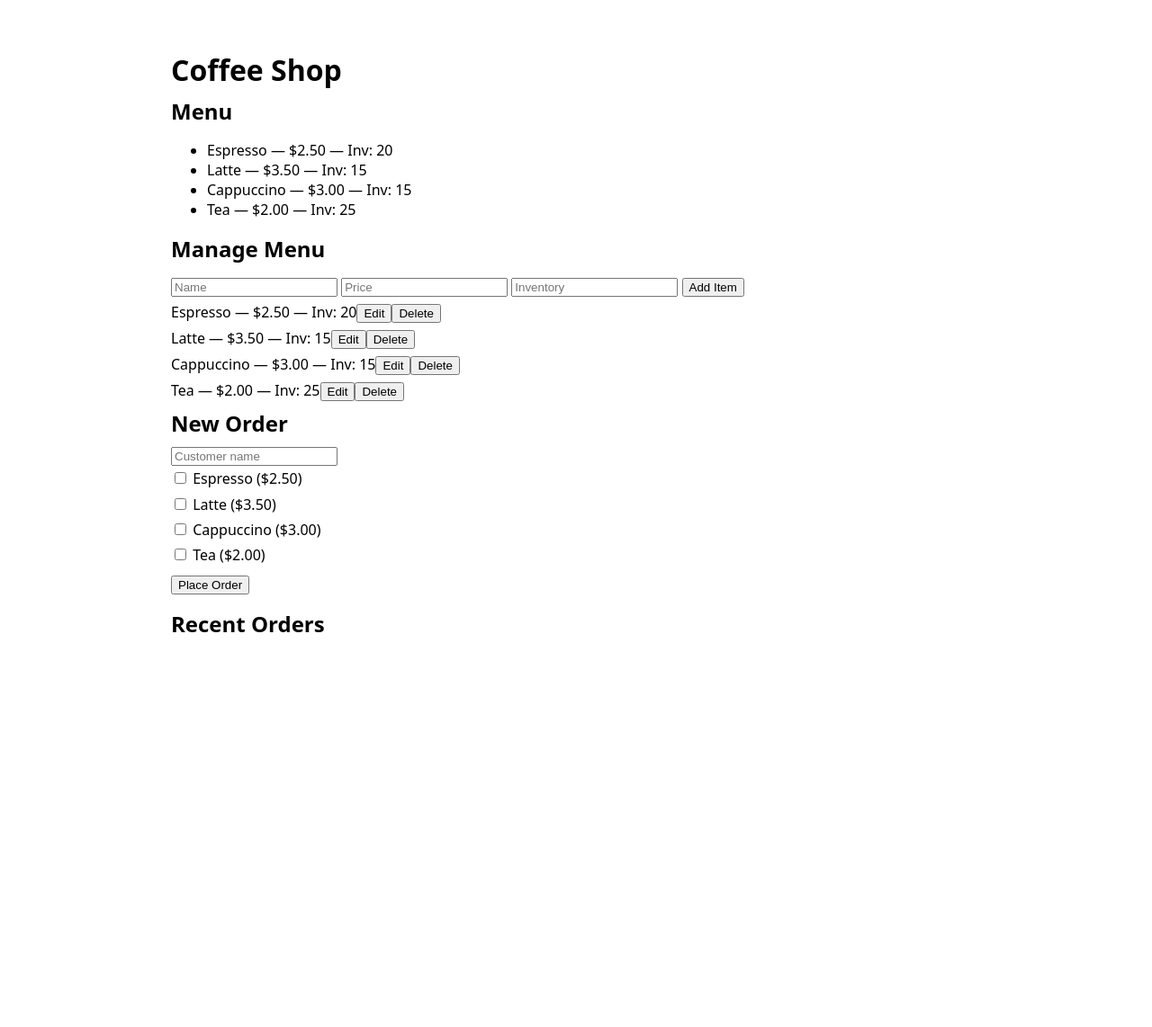
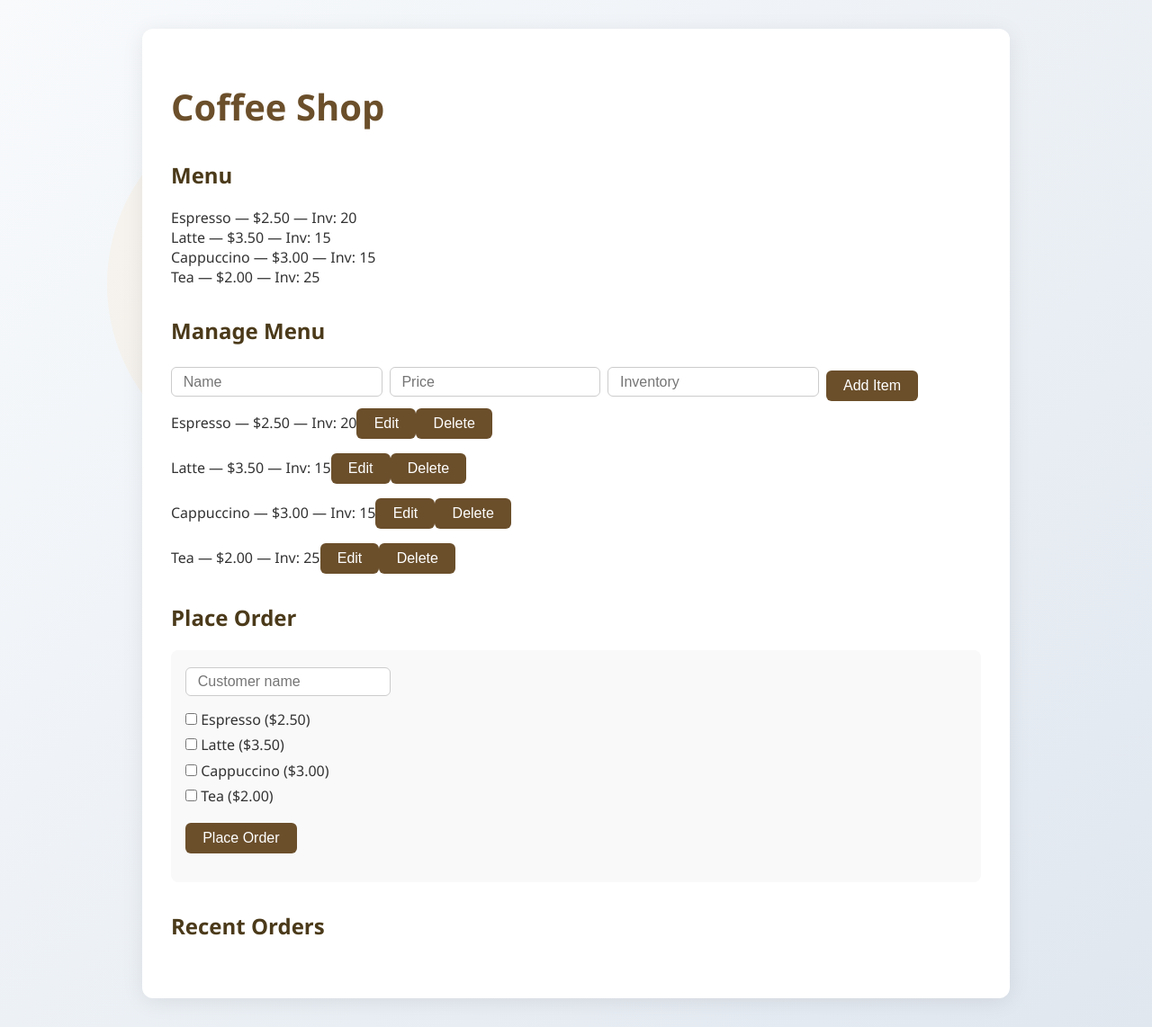
Before and after one commit to johfleming93/misc, a Flask app: page / in a window 1280 px wide. Shown: the whole page at 90% size. Before the commit the page ends 703 px from the top, so only its background shows below. Run offline with Flask 2, Linux system fonts and the light colour scheme; data comes from the database, SQL or seed files in the repository; data that the repository does not hold is empty; parts of the project's set-up code (start-up, migrations or seed data) failed here and were passed over.

Commit message:
improved UI design and backend system

```diff
--- a/coffee-shop/app.py
+++ b/coffee-shop/app.py
@@ -135,6 +135,7 @@ def api_menu_item(item_id):
         return jsonify({'status': 'deleted'})
 
 
+
 @app.route('/api/orders', methods=['GET', 'POST'])
 def api_orders():
     db = get_db()
@@ -149,7 +150,6 @@ def api_orders():
             return jsonify({'status': 'ok', 'total': total}), 201
 
         counts = Counter(items)
-        # fetch pricing and inventory for requested items
         keys = list(counts.keys())
         placeholders = ','.join('?' * len(keys))
         cur = db.execute(f'SELECT id, name, price, inventory FROM menu_items WHERE id IN ({placeholders})', keys)
@@ -158,7 +158,6 @@ def api_orders():
         inventory = {row['id']: row['inventory'] for row in rows}
         names = {row['id']: row['name'] for row in rows}
 
-        # check inventory availability
         insufficient = []
         for item_id, qty in counts.items():
             inv = inventory.get(item_id)
@@ -169,7 +168,6 @@ def api_orders():
         if insufficient:
             return jsonify({'error': 'insufficient_inventory', 'details': insufficient}), 400
 
-        # compute total and decrement inventory
         total = 0.0
         for item_id, qty in counts.items():
             total += prices.get(item_id, 0) * qty
@@ -182,7 +180,16 @@ def api_orders():
         rows = db.execute('SELECT id, customer_name, items, total, created_at FROM orders ORDER BY created_at DESC').fetchall()
         return jsonify([dict(r) for r in rows])
 
+# Inventory alert endpoint
+@app.route('/api/inventory-alert', methods=['GET'])
+def inventory_alert():
+    db = get_db()
+    threshold = int(request.args.get('threshold', 5))
+    rows = db.execute('SELECT id, name, inventory FROM menu_items WHERE inventory <= ?', (threshold,)).fetchall()
+    return jsonify([dict(r) for r in rows])
+
 
 if __name__ == '__main__':
-    init_db()
+    with app.app_context():
+        init_db()
     app.run(debug=True, port=5000)
--- /dev/null
+++ b/coffee-shop/static/bg.css
@@ -0,0 +1,40 @@
+body {
+  min-height: 100vh;
+  position: relative;
+  overflow-x: hidden;
+}
+.bg-animated {
+  position: fixed;
+  top: 0; left: 0; width: 100vw; height: 100vh;
+  z-index: 0;
+  pointer-events: none;
+}
+.bg-animated .circle {
+  position: absolute;
+  border-radius: 50%;
+  opacity: 0.18;
+  animation: move 12s infinite linear;
+}
+.bg-animated .circle1 {
+  width: 400px; height: 400px;
+  background: #ffe4b5;
+  left: 10vw; top: 10vh;
+  animation-delay: 0s;
+}
+.bg-animated .circle2 {
+  width: 300px; height: 300px;
+  background: #b3e5fc;
+  left: 60vw; top: 20vh;
+  animation-delay: 2s;
+}
+.bg-animated .circle3 {
+  width: 250px; height: 250px;
+  background: #c8e6c9;
+  left: 30vw; top: 60vh;
+  animation-delay: 4s;
+}
+@keyframes move {
+  0% { transform: translateY(0) scale(1); }
+  50% { transform: translateY(40px) scale(1.05); }
+  100% { transform: translateY(0) scale(1); }
+}
--- /dev/null
+++ b/coffee-shop/static/style.css
@@ -0,0 +1,61 @@
+body {
+  font-family: 'Segoe UI', Arial, sans-serif;
+  background: linear-gradient(135deg, #f8fafc 0%, #e0e7ef 100%);
+  color: #333;
+  margin: 0;
+  padding: 0;
+}
+.container {
+  max-width: 900px;
+  margin: 2rem auto;
+  background: #fff;
+  border-radius: 12px;
+  box-shadow: 0 4px 24px rgba(0,0,0,0.08);
+  padding: 2rem;
+}
+h1 {
+  color: #6b4f2b;
+  font-size: 2.5rem;
+  margin-bottom: 1rem;
+}
+h2 {
+  color: #4b3a1a;
+  margin-top: 2rem;
+}
+button {
+  background: #6b4f2b;
+  color: #fff;
+  border: none;
+  border-radius: 6px;
+  padding: 0.5rem 1.2rem;
+  font-size: 1rem;
+  cursor: pointer;
+  margin-top: 0.5rem;
+  transition: background 0.2s;
+}
+button:hover {
+  background: #8c6a3b;
+}
+input, select {
+  border: 1px solid #ccc;
+  border-radius: 6px;
+  padding: 0.4rem 0.8rem;
+  margin: 0.2rem 0;
+  font-size: 1rem;
+}
+label {
+  display: inline-block;
+  margin: 0.2rem 0;
+}
+section {
+  margin-bottom: 2rem;
+}
+#menu-admin div {
+  margin-bottom: 0.5rem;
+}
+#orders li {
+  background: #f3f3f3;
+  border-radius: 6px;
+  margin-bottom: 0.3rem;
+  padding: 0.4rem 0.8rem;
+}
--- a/coffee-shop/templates/index.html
+++ b/coffee-shop/templates/index.html
@@ -4,22 +4,24 @@
   <meta charset="utf-8">
   <title>Coffee Shop</title>
   <meta name="viewport" content="width=device-width,initial-scale=1">
-  <style>
-    body{font-family:system-ui,-apple-system,Segoe UI,Roboto,Arial;max-width:900px;margin:2rem auto;padding:1rem}
-    h1,h2{margin:0.5rem 0}
-    button{margin-top:0.5rem}
-    label{display:inline-block;margin:0.2rem 0}
-  </style>
+  <link rel="stylesheet" href="/static/style.css">
+  <link rel="stylesheet" href="/static/bg.css">
 </head>
 <body>
+  <div class="bg-animated">
+    <div class="circle circle1"></div>
+    <div class="circle circle2"></div>
+    <div class="circle circle3"></div>
+  </div>
+  <div class="container" style="position:relative; z-index:1;">
     <h1>Coffee Shop</h1>
     <section>
       <h2>Menu</h2>
-    <ul id="menu"></ul>
+      <ul id="menu" style="list-style:none;padding:0;"></ul>
     </section>
     <section>
       <h2>Manage Menu</h2>
-    <div>
+      <div style="display:flex;gap:0.5rem;flex-wrap:wrap;align-items:center;">
         <input id="new-name" placeholder="Name" />
         <input id="new-price" placeholder="Price" type="number" step="0.01" />
         <input id="new-inv" placeholder="Inventory" type="number" />
@@ -28,16 +30,21 @@
       <div id="menu-admin"></div>
     </section>
     <section>
-    <h2>New Order</h2>
-    <input id="customer" placeholder="Customer name" />
-    <div id="menu-checkboxes"></div>
-    <button id="place">Place Order</button>
-    <p id="result"></p>
+      <h2>Place Order</h2>
+      <form id="order-form" style="background:#f9f9f9;border-radius:8px;padding:1rem;margin-bottom:1rem;">
+        <div style="margin-bottom:0.5rem;">
+          <input id="customer" placeholder="Customer name" style="width:200px;" />
+        </div>
+        <div id="menu-checkboxes" style="margin-bottom:0.5rem;"></div>
+        <button id="place" type="button">Place Order</button>
+        <p id="result" style="margin-top:0.5rem;"></p>
+      </form>
     </section>
     <section>
       <h2>Recent Orders</h2>
       <ul id="orders"></ul>
     </section>
+  </div>
 <script>
 async function loadMenu(){
   const res = await fetch('/api/menu');
```
Lines whose indentation alone changed are shown as unchanged.
